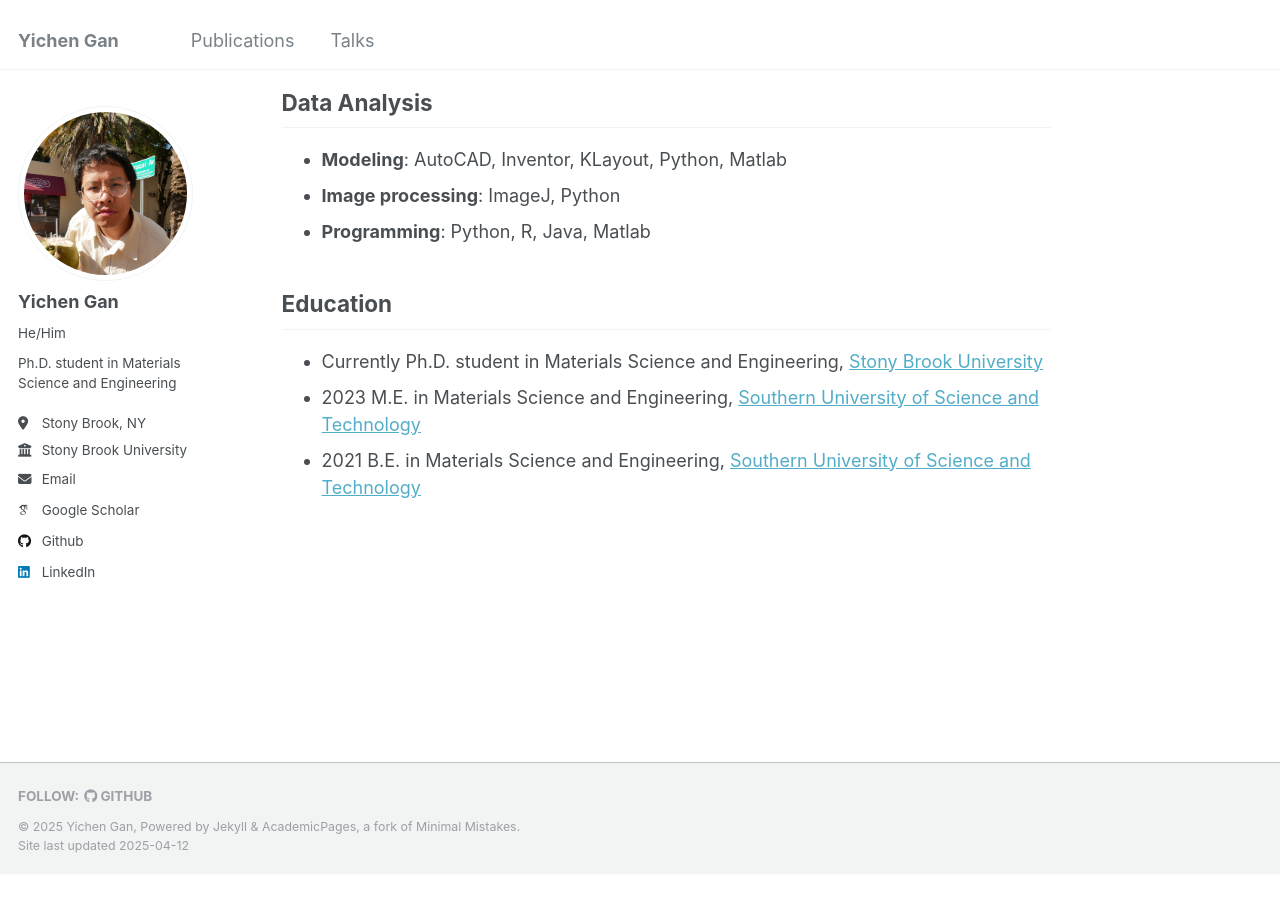
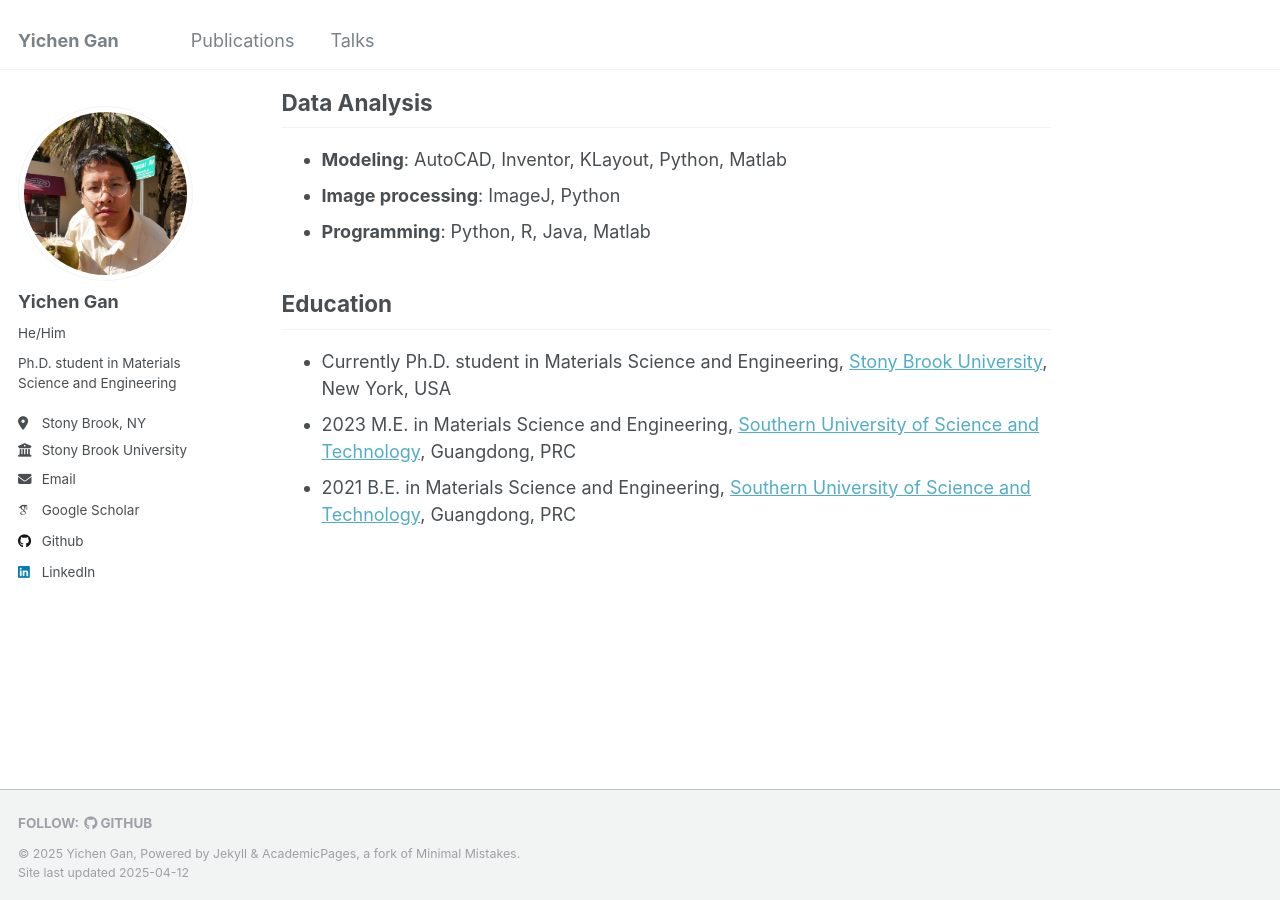
Before and after one commit to YichenGan/yichengan.github.io, a Jekyll site: the page built from _pages/about.md, in a window 1280 px wide and 900 px high, scrolled down 935 px. Built offline with Jekyll 4.4.1, drawn with Linux system fonts in a browser that asks for light colours; some web fonts are replaced; before the commit the page ends 1808 px from its top, so only the background shows below that.

Commit message:
Update about.md

```diff
--- a/_pages/about.md
+++ b/_pages/about.md
@@ -28,6 +28,6 @@ With my master's background in materials and chemical engineering, I am committe
 - **Programming**: Python, R, Java, Matlab
 
 ## Education
-- Currently Ph.D. student in Materials Science and Engineering, [Stony Brook University](https://www.stonybrook.edu/)
-- 2023 M.E. in Materials Science and Engineering, [Southern University of Science and Technology](https://www.sustech.edu.cn/en/)
-- 2021 B.E. in Materials Science and Engineering, [Southern University of Science and Technology](https://www.sustech.edu.cn/en/)
+- Currently Ph.D. student in Materials Science and Engineering, [Stony Brook University](https://www.stonybrook.edu/), New York, USA
+- 2023 M.E. in Materials Science and Engineering, [Southern University of Science and Technology](https://www.sustech.edu.cn/en/), Guangdong, PRC
+- 2021 B.E. in Materials Science and Engineering, [Southern University of Science and Technology](https://www.sustech.edu.cn/en/), Guangdong, PRC
```
